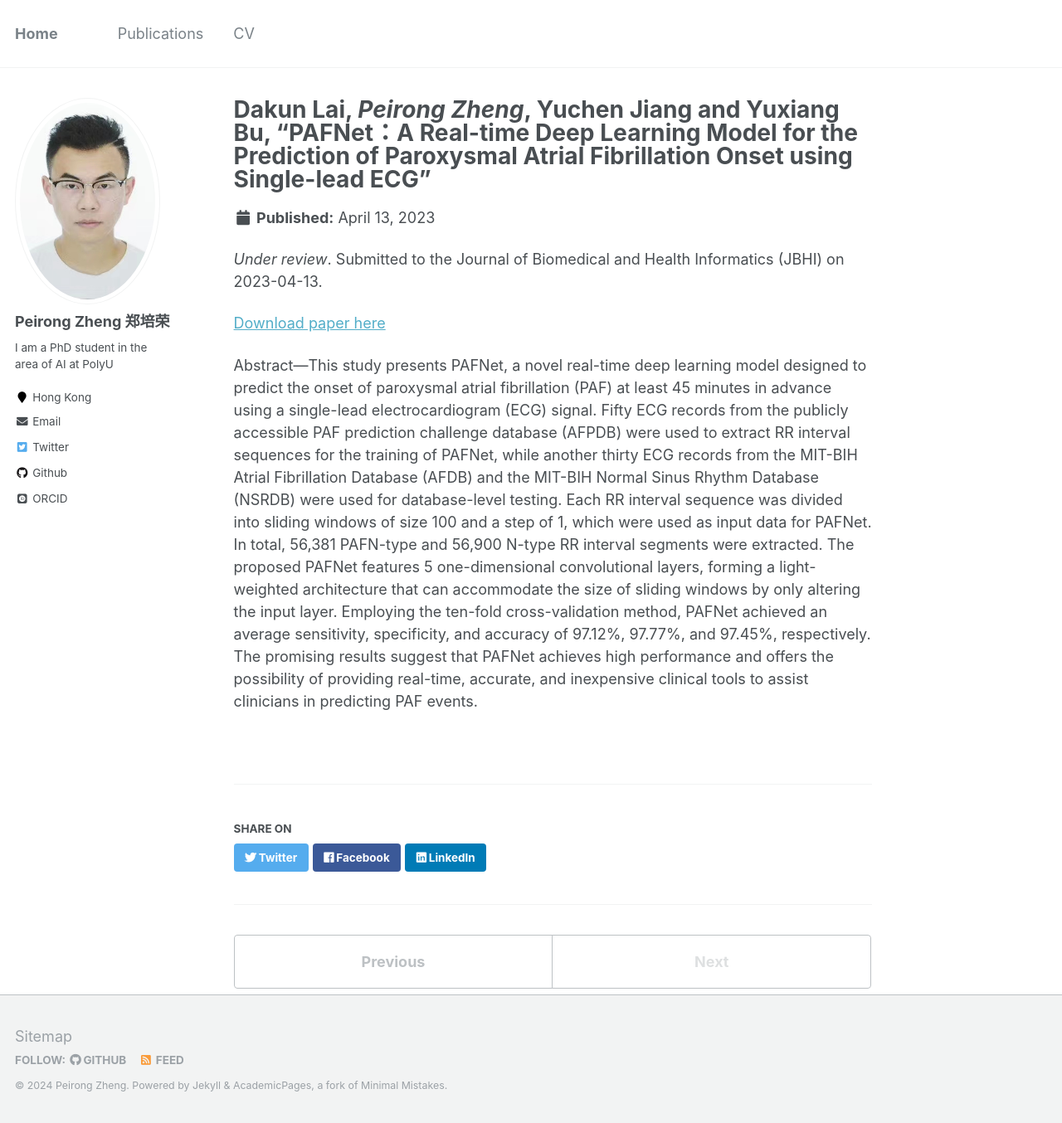
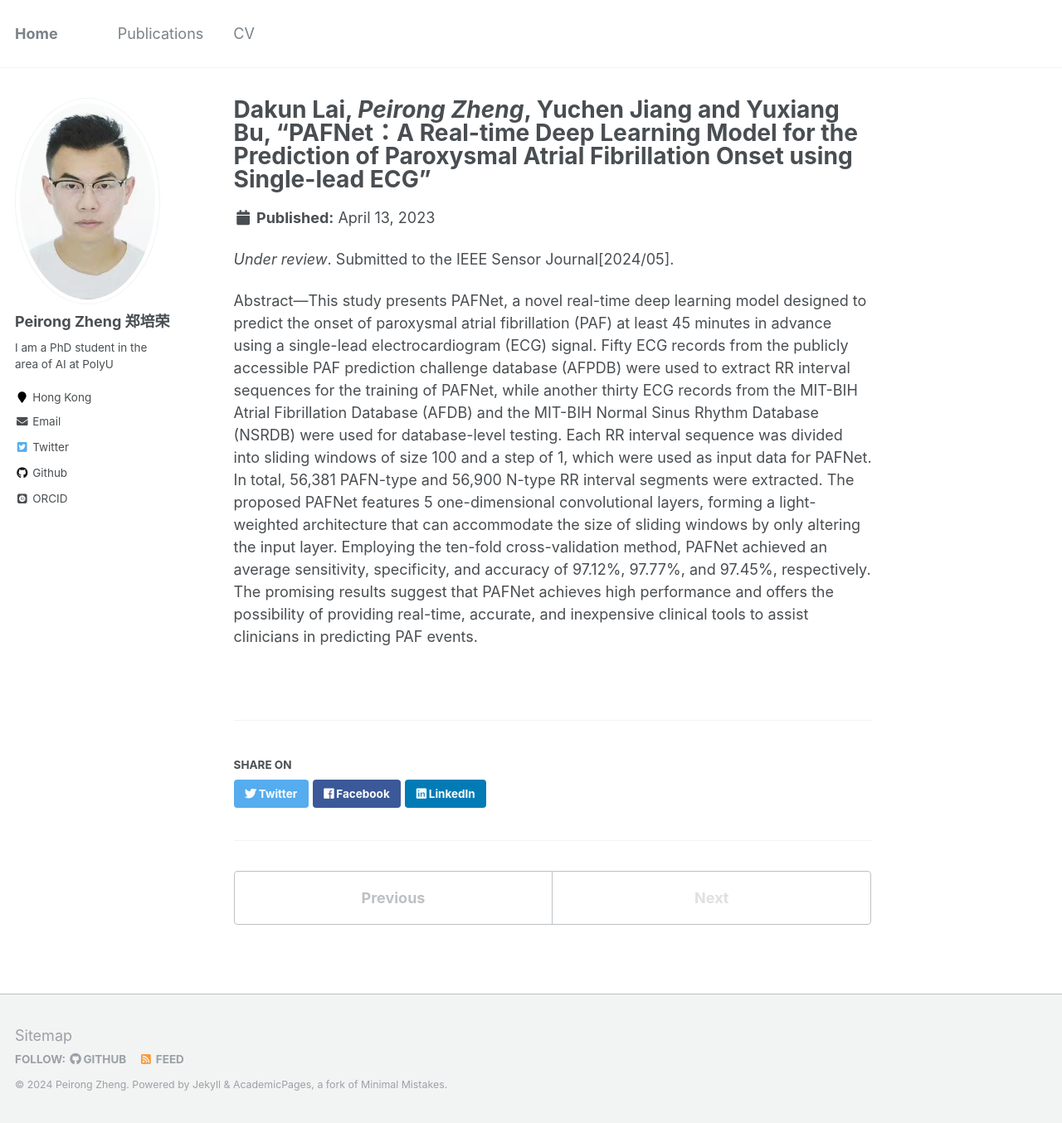
Before and after one commit to zhengpeirong/onlineAcademicCV, a Jekyll site: the page built from _publications/2023-04-13-JBHI-PAF_prediction.md, in a window 1280 px wide and 1354 px high. Shown: the whole window at 83% size. Built offline with Jekyll 4.4.1, drawn with Linux system fonts in a browser that asks for light colours; some web fonts are replaced.

Commit message:
Update 2023-04-13-JBHI-PAF_prediction.md

```diff
--- a/_publications/2023-04-13-JBHI-PAF_prediction.md
+++ b/_publications/2023-04-13-JBHI-PAF_prediction.md
@@ -2,11 +2,9 @@
 title: "Dakun Lai, *Peirong Zheng*, Yuchen Jiang and Yuxiang Bu, \"PAFNet：A Real-time Deep Learning Model for the Prediction of Paroxysmal Atrial Fibrillation Onset using Single-lead ECG\""
 collection: publications
 excerpt: 'Submitted to *Journal of Biomedical and Health Informatics (JBHI)*, 2023. Currently waiting for the response.'
-paperurl: 'http://academicpages.github.io/files/JBHI-PAF_prediction.pdf'
 ---
-*Under review*. Submitted to the Journal of Biomedical and Health Informatics (JBHI) on 2023-04-13.
+*Under review*. Submitted to the IEEE Sensor Journal[2024/05].
 
-[Download paper here](http://academicpages.github.io/files/paper2.pdf)
 
 Abstract—This study presents PAFNet, a novel real-time
 deep learning model designed to predict the onset of
```
